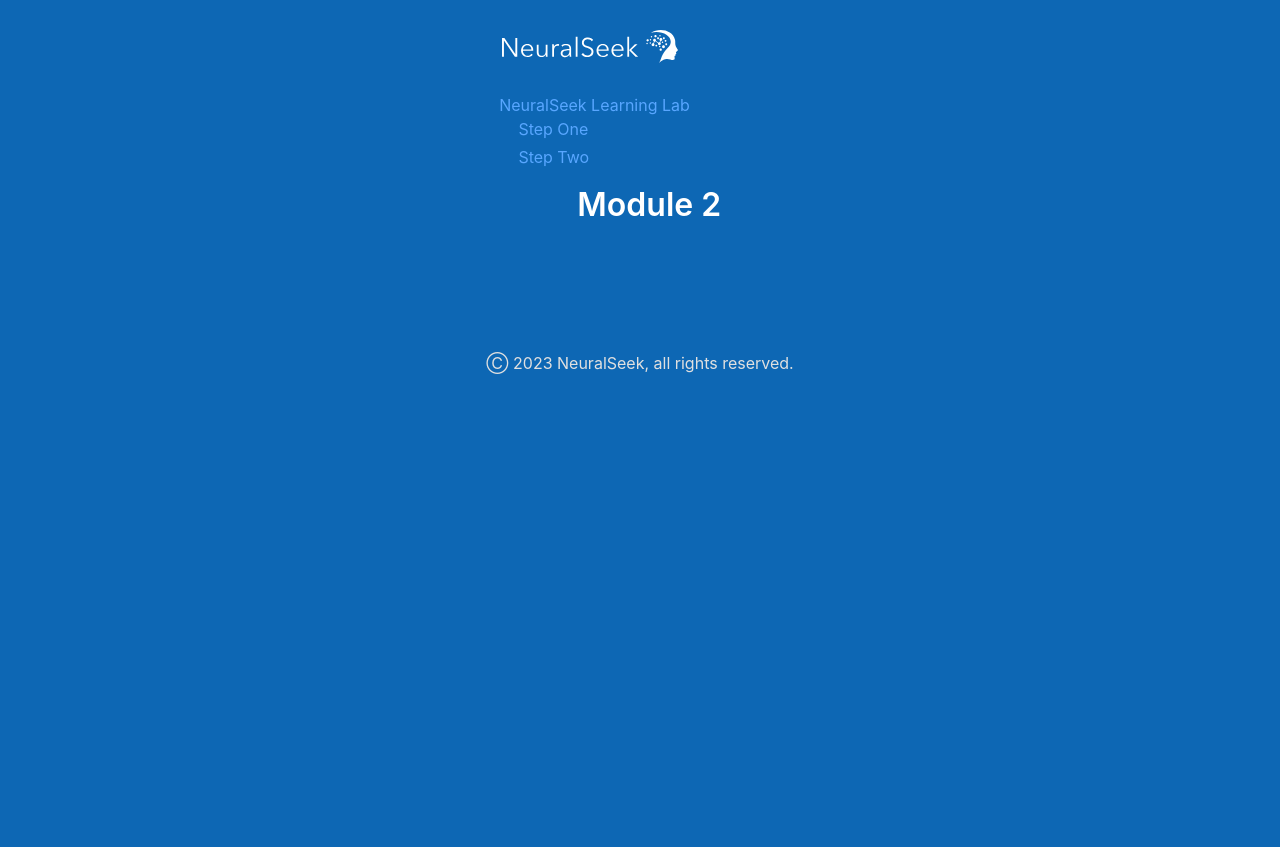
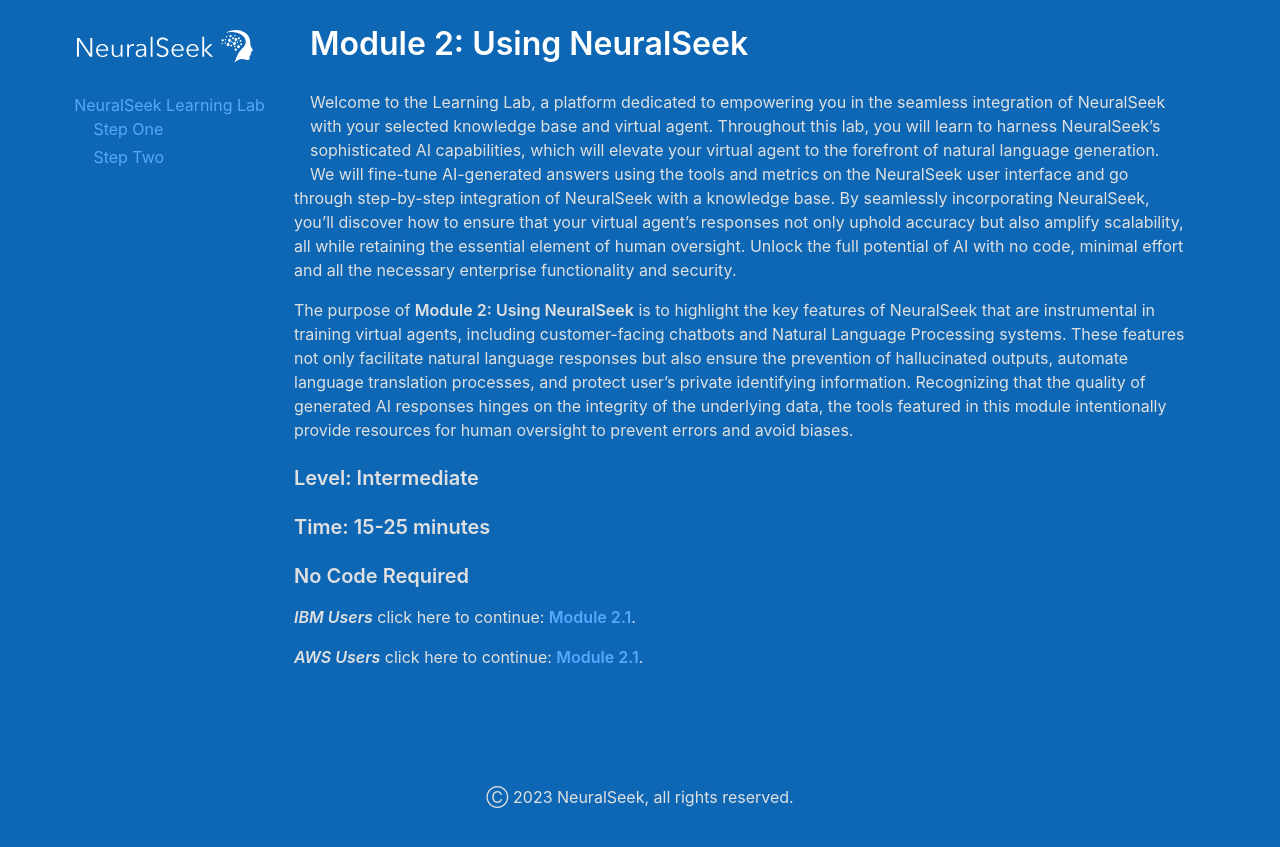
Before and after one commit to CerebralBlue/neuralseek-learninglab-web, a Jekyll site: the page built from docs/module2/module2.md, in a window 1280 px wide. Shown: the top 847 px of the page. Built offline with Jekyll 4.4.1, drawn with Linux system fonts in a browser that asks for light colours.

Commit message:
Update module2.md added description

```diff
--- a/docs/module2/module2.md
+++ b/docs/module2/module2.md
@@ -6,4 +6,16 @@
 render_with_liquid: false
 ---
 
-# Module 2
+# Module 2: Using NeuralSeek
+
+Welcome to the Learning Lab, a platform dedicated to empowering you in the seamless integration of NeuralSeek with your selected knowledge base and virtual agent. Throughout this lab, you will learn to harness NeuralSeek's sophisticated AI capabilities, which will elevate your virtual agent to the forefront of natural language generation. We will fine-tune AI-generated answers using the tools and metrics on the NeuralSeek user interface and go through step-by-step integration of NeuralSeek with a knowledge base. By seamlessly incorporating NeuralSeek, you'll discover how to ensure that your virtual agent's responses not only uphold accuracy but also amplify scalability, all while retaining the essential element of human oversight. Unlock the full potential of AI with no code, minimal effort and all the necessary enterprise functionality and security.
+
+The purpose of **Module 2: Using NeuralSeek**  is to highlight the key features of NeuralSeek that are instrumental in training virtual agents, including customer-facing chatbots and Natural Language Processing systems. These features not only facilitate natural language responses but also ensure the prevention of hallucinated outputs, automate language translation processes, and protect user's private identifying information. Recognizing that the quality of generated AI responses hinges on the integrity of the underlying data, the tools featured in this module intentionally provide resources for human oversight to prevent errors and avoid biases.
+
+### Level: Intermediate
+### Time: 15-25 minutes
+### No Code Required
+
+**_IBM Users_** click here to continue: **[Module 2.1]({{site.baseurl}}{% link module2/module2.1/module2.1.md %})**.
+
+**_AWS Users_** click here to continue: **[Module 2.1]({{site.baseurl}}{% link module2/module2.1/module2.1.md %})**.
```
